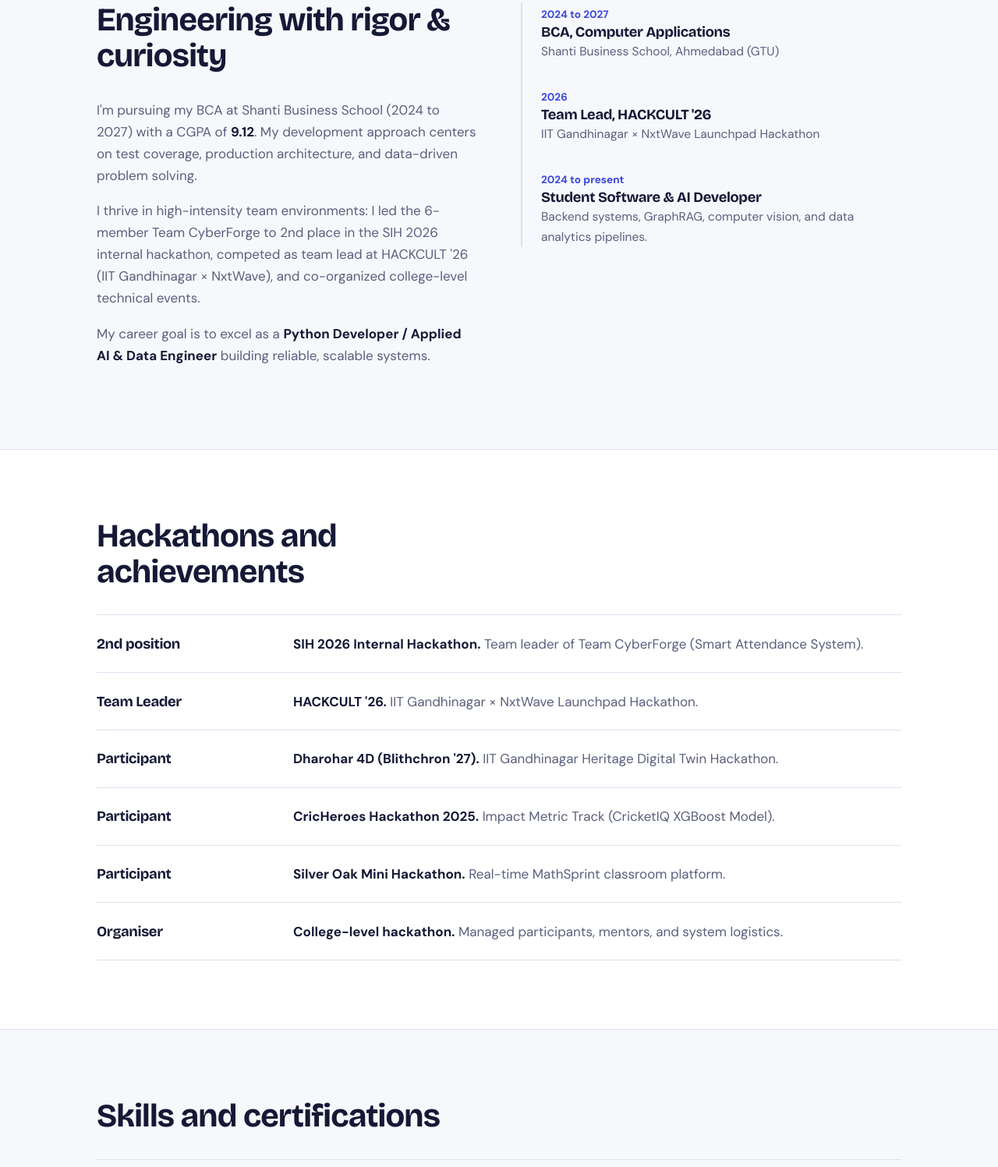
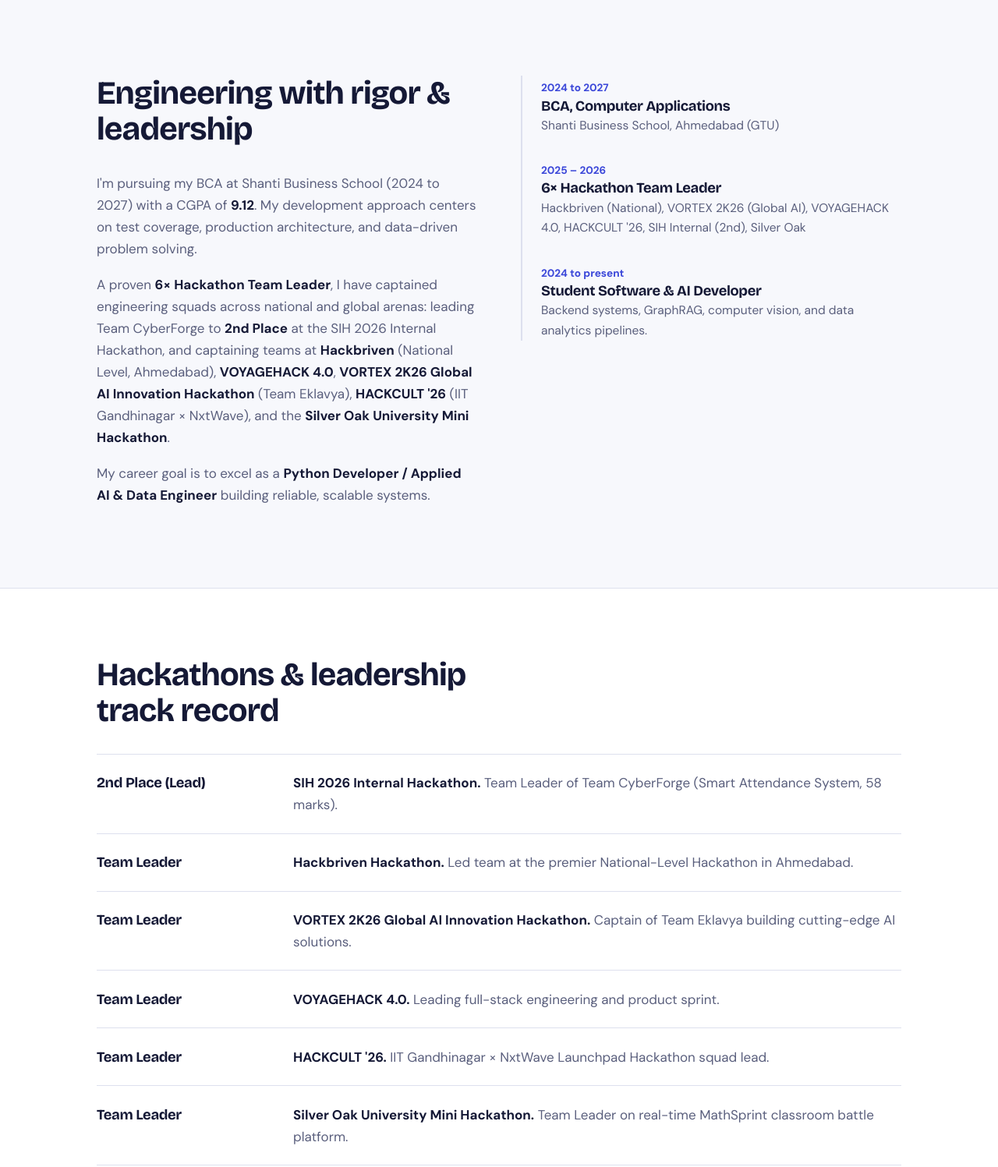
Before and after one commit to prachizala/prachi-portfolio, a plain HTML site: page index.html in a window 1280 px wide. Shown: the part 1070-2567 px from the top of the page at 78% size. Drawn offline with nearby package versions, Linux system fonts and the light colour scheme.

```diff
--- a/index.html
+++ b/index.html
@@ -137,7 +137,8 @@ footer .wrap{display:flex;justify-content:space-between;gap:1rem;flex-wrap:wrap}
       <div class="facts">
         <div><strong>9.12</strong>CGPA, BCA</div>
         <div><strong>2nd Place</strong>SIH 2026 Internal Hackathon</div>
-        <div><strong>10+ Projects</strong>Python, AI, Data & Full-Stack</div>
+        <div><strong>6&times; Team Lead</strong>National &amp; Global Hackathons</div>
+        <div><strong>10+ Projects</strong>Python, AI, Data &amp; Full-Stack</div>
       </div>
     </div>
     <div class="portrait">
@@ -150,10 +151,10 @@ footer .wrap{display:flex;justify-content:space-between;gap:1rem;flex-wrap:wrap}
 <section class="about" id="about">
   <div class="wrap">
     <div>
-      <h2>Engineering with rigor & curiosity</h2>
+      <h2>Engineering with rigor &amp; leadership</h2>
       <p>I'm pursuing my BCA at Shanti Business School (2024 to 2027) with a CGPA of <strong>9.12</strong>. My development approach centers on test coverage, production architecture, and data-driven problem solving.</p>
-      <p>I thrive in high-intensity team environments: I led the 6-member Team CyberForge to 2nd place in the SIH 2026 internal hackathon, competed as team lead at HACKCULT '26 (IIT Gandhinagar × NxtWave), and co-organized college-level technical events.</p>
-      <p>My career goal is to excel as a <strong>Python Developer / Applied AI & Data Engineer</strong> building reliable, scalable systems.</p>
+      <p>A proven <strong>6&times; Hackathon Team Leader</strong>, I have captained engineering squads across national and global arenas: leading Team CyberForge to <strong>2nd Place</strong> at the SIH 2026 Internal Hackathon, and captaining teams at <strong>Hackbriven</strong> (National Level, Ahmedabad), <strong>VOYAGEHACK 4.0</strong>, <strong>VORTEX 2K26 Global AI Innovation Hackathon</strong> (Team Eklavya), <strong>HACKCULT '26</strong> (IIT Gandhinagar &times; NxtWave), and the <strong>Silver Oak University Mini Hackathon</strong>.</p>
+      <p>My career goal is to excel as a <strong>Python Developer / Applied AI &amp; Data Engineer</strong> building reliable, scalable systems.</p>
     </div>
     <div class="timeline">
       <div>
@@ -162,13 +163,13 @@ footer .wrap{display:flex;justify-content:space-between;gap:1rem;flex-wrap:wrap}
         <p>Shanti Business School, Ahmedabad (GTU)</p>
       </div>
       <div>
-        <span class="when">2026</span>
-        <h3>Team Lead, HACKCULT '26</h3>
-        <p>IIT Gandhinagar &times; NxtWave Launchpad Hackathon</p>
+        <span class="when">2025 &ndash; 2026</span>
+        <h3>6&times; Hackathon Team Leader</h3>
+        <p>Hackbriven (National), VORTEX 2K26 (Global AI), VOYAGEHACK 4.0, HACKCULT '26, SIH Internal (2nd), Silver Oak</p>
       </div>
       <div>
         <span class="when">2024 to present</span>
-        <h3>Student Software & AI Developer</h3>
+        <h3>Student Software &amp; AI Developer</h3>
         <p>Backend systems, GraphRAG, computer vision, and data analytics pipelines.</p>
       </div>
     </div>
@@ -177,14 +178,17 @@ footer .wrap{display:flex;justify-content:space-between;gap:1rem;flex-wrap:wrap}
 
 <section class="band" id="achievements">
   <div class="wrap">
-    <h2>Hackathons and achievements</h2>
+    <h2>Hackathons &amp; leadership track record</h2>
     <div class="rows">
-      <div class="row"><h3>2nd position</h3><p><strong>SIH 2026 Internal Hackathon.</strong> Team leader of Team CyberForge (Smart Attendance System).</p></div>
-      <div class="row"><h3>Team Leader</h3><p><strong>HACKCULT '26.</strong> IIT Gandhinagar &times; NxtWave Launchpad Hackathon.</p></div>
+      <div class="row"><h3>2nd Place (Lead)</h3><p><strong>SIH 2026 Internal Hackathon.</strong> Team Leader of Team CyberForge (Smart Attendance System, 58 marks).</p></div>
+      <div class="row"><h3>Team Leader</h3><p><strong>Hackbriven Hackathon.</strong> Led team at the premier National-Level Hackathon in Ahmedabad.</p></div>
+      <div class="row"><h3>Team Leader</h3><p><strong>VORTEX 2K26 Global AI Innovation Hackathon.</strong> Captain of Team Eklavya building cutting-edge AI solutions.</p></div>
+      <div class="row"><h3>Team Leader</h3><p><strong>VOYAGEHACK 4.0.</strong> Leading full-stack engineering and product sprint.</p></div>
+      <div class="row"><h3>Team Leader</h3><p><strong>HACKCULT '26.</strong> IIT Gandhinagar &times; NxtWave Launchpad Hackathon squad lead.</p></div>
+      <div class="row"><h3>Team Leader</h3><p><strong>Silver Oak University Mini Hackathon.</strong> Team Leader on real-time MathSprint classroom battle platform.</p></div>
       <div class="row"><h3>Participant</h3><p><strong>Dharohar 4D (Blithchron '27).</strong> IIT Gandhinagar Heritage Digital Twin Hackathon.</p></div>
       <div class="row"><h3>Participant</h3><p><strong>CricHeroes Hackathon 2025.</strong> Impact Metric Track (CricketIQ XGBoost Model).</p></div>
-      <div class="row"><h3>Participant</h3><p><strong>Silver Oak Mini Hackathon.</strong> Real-time MathSprint classroom platform.</p></div>
-      <div class="row"><h3>Organiser</h3><p><strong>College-level hackathon.</strong> Managed participants, mentors, and system logistics.</p></div>
+      <div class="row"><h3>Organiser</h3><p><strong>College-Level Hackathon.</strong> Managed participants, mentorship coordination, and execution.</p></div>
     </div>
   </div>
 </section>
```
